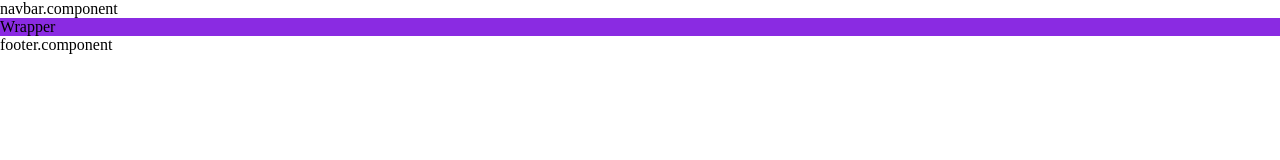
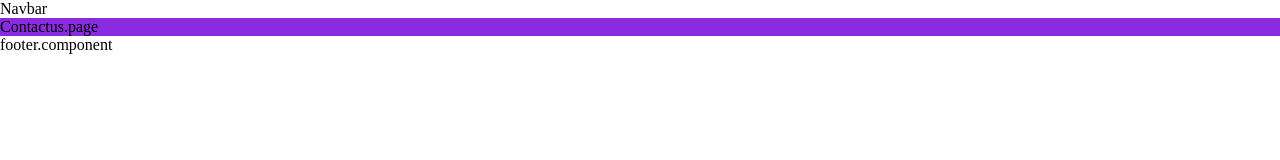
Before and after one commit to iNiloowf/faradars-crypto-tracking, a React (Create React App) app: page /contactus in a window 1280 px wide. Shown: the top 160 px of the page. Built offline with nearby package versions, Linux system fonts and the light colour scheme.

Commit message:
Routes implement

```diff
--- a/package.json
+++ b/package.json
@@ -12,6 +12,7 @@
     "bootstrap": "^5.3.7",
     "react": "^19.1.1",
     "react-dom": "^19.1.1",
+    "react-router-dom": "^7.8.2",
     "react-scripts": "5.0.1",
     "react-toastify": "^11.0.5",
     "router-dom": "^3.0.3",
--- a/src/App.jsx
+++ b/src/App.jsx
@@ -1,5 +1,10 @@
 import NavbarComponent from './components/ui/Navbar.component.jsx';
 import FooterComponent from './components/ui/Footer.component.jsx';
+import HomePage from './pages/Home.page.jsx';
+import FAQPage from './pages/FAQ.page.jsx';
+import {Routes, Route } from 'react-router-dom';
+import AboutusPage from './pages/Aboutus.page.jsx';
+import ContactusPage from './pages/Contactus.page.jsx';
 function App() {
   return (
     <div>
@@ -8,7 +13,12 @@ function App() {
 
       {/* Wapper */}
       <div className="wrapper">
-        Wrapper
+        <Routes>
+          <Route path="/" element={<HomePage />} />
+          <Route path="/faq" element={<FAQPage />} />
+          <Route path="/aboutus" element={<AboutusPage />} />
+          <Route path="/contactus" element={<ContactusPage />} />
+        </Routes>
       </div>
 
       {/* Footer */}
--- a/src/components/ui/Navbar.component.jsx
+++ b/src/components/ui/Navbar.component.jsx
@@ -2,7 +2,7 @@ import React from 'react'
 
 const NavbarComponent = () => {
   return (
-    <div>navbar.component</div>
+   <div>Navbar</div>
   );
 };
 
--- a/src/index.js
+++ b/src/index.js
@@ -2,11 +2,12 @@ import React from 'react';
 import ReactDOM from 'react-dom/client';
 import './index.css';
 import App from './App';
-
-
+import { BrowserRouter } from 'react-router-dom';
 const root = ReactDOM.createRoot(document.getElementById('root'));
 root.render(
   <React.StrictMode>
+    <BrowserRouter>
     <App />
+    </BrowserRouter>
   </React.StrictMode>
 );
--- /dev/null
+++ b/src/pages/Aboutus.page.jsx
@@ -0,0 +1,9 @@
+import React from 'react'
+
+const AboutusPage = () => {
+  return (
+    <div>Aboutus.page</div>
+  )
+}
+
+export default AboutusPage
--- /dev/null
+++ b/src/pages/Contactus.page.jsx
@@ -0,0 +1,9 @@
+import React from 'react'
+
+const ContactusPage = () => {
+  return (
+    <div>Contactus.page</div>
+  )
+}
+
+export default ContactusPage
--- /dev/null
+++ b/src/pages/FAQ.page.jsx
@@ -0,0 +1,9 @@
+import React from 'react'
+
+const FAQPage = () => {
+  return (
+    <div>FAQ</div>
+  )
+}
+
+export default FAQPage
--- /dev/null
+++ b/src/pages/Home.page.jsx
@@ -0,0 +1,9 @@
+import React from 'react'
+
+const HomePage = () => {
+  return (
+    <div>Home.page</div>
+  );
+};
+
+export default HomePage
```
Also changed, not shown: 1 other file (tests, documents, lock files or other folders).
